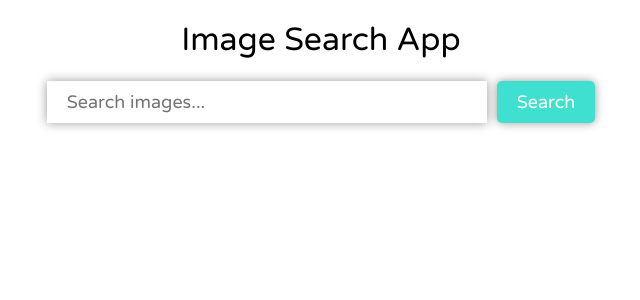
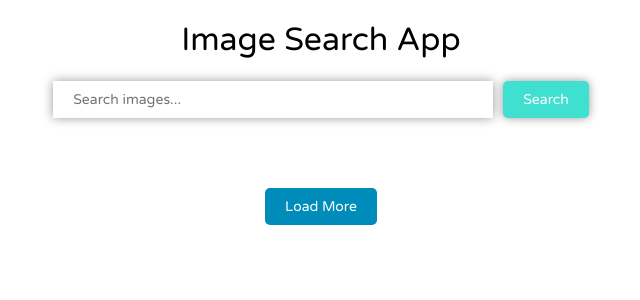
Before and after one commit to mrlangloi/img-searcher, a React (Create React App) app: page / in a window 1280 px wide. Shown: the top 300 px of the page, without its empty margins (319-959 px from the left). Built offline with nearby package versions, Linux system fonts and the light colour scheme.

Commit message:
included "load more" button

```diff
--- a/src/App.css
+++ b/src/App.css
@@ -4,10 +4,6 @@
   font-family: "Varela Round", sans-serif;
   font-weight: 400;
   font-style: normal;
-}
-
-body {
-
 }
 
 h1 {
@@ -27,7 +23,7 @@ form {
   padding: 10px 20px;
   border: none;
   box-shadow: 0 0 10px rgba(0, 0, 0, 0.4);
-  font-size: 18px;
+  font-size: 14px;
   color: slategray;
 }
 
@@ -39,7 +35,7 @@ form {
   border: none;
   border-radius: 5px;
   box-shadow: 0 0 10px rgba(0, 0, 0, 0.4);
-  font-size: 18px;
+  font-size: 14px;
 }
 
 .search-results {
@@ -64,4 +60,37 @@ form {
   width: 100%;
   height: 100%;
   object-fit: cover;
+  border-radius: 5px;
+  margin-bottom: 10px;
+  transition: opacity 0.2s ease-in-out;
 }
+
+.search-result:hover img {
+  opacity: 0.8;
+}
+
+.search-result a {
+  font-size: 14px;
+  text-decoration: none;
+  color: #333;
+  display: block;
+  padding: 5px;
+  text-transform: capitalize;
+}
+
+.search-result p {
+  margin: 5px;
+}
+
+#load-more-btn {
+  background-color: #008cba;
+  font-size: 14px;
+  text-align: center;
+  display: block;
+  border: none;
+  color: white;
+  padding: 10px 20px;
+  margin: 30px auto;
+  border-radius: 5px;
+  cursor: pointer;
+}
--- a/src/components/SearchResults.js
+++ b/src/components/SearchResults.js
@@ -7,20 +7,24 @@ function SearchResults(props) {
 
 
   return (
-    <div className="search-results">
+    <div className="search-results-div">
 
-      {photos.map((photo) => {
+      <div className="search-results">
+
+        {photos.map((photo) => {
           return (
             <div className="search-result" key={photo.id}>
               <a href={photo.src.large} target="_blank">
                 <img src={photo.src.large} alt={photo.alt} />
-                {photo.alt}
+                <p>{photo.alt}</p>
               </a>
             </div>
           )
-      })}
+        })}
 
-      {/* <div className="search-result">
+
+
+        {/* <div className="search-result">
         <a href="https://www.pexels.com/photo/top-view-photo-of-ramen-soup-2591594/" target="_blank">
           <img src="https://images.pexels.com/photos/2591594/pexels-photo-2591594.jpeg?auto=compress&cs=tinysrgb&w=1260&h=750&dpr=1" alt="Noodle soup" />
           Noodle Soup
@@ -38,6 +42,9 @@ function SearchResults(props) {
           Noodle Soup
         </a>
       </div> */}
+      </div>
+
+      <button id="load-more-btn">Load More</button>
     </div>
   );
 }
```
